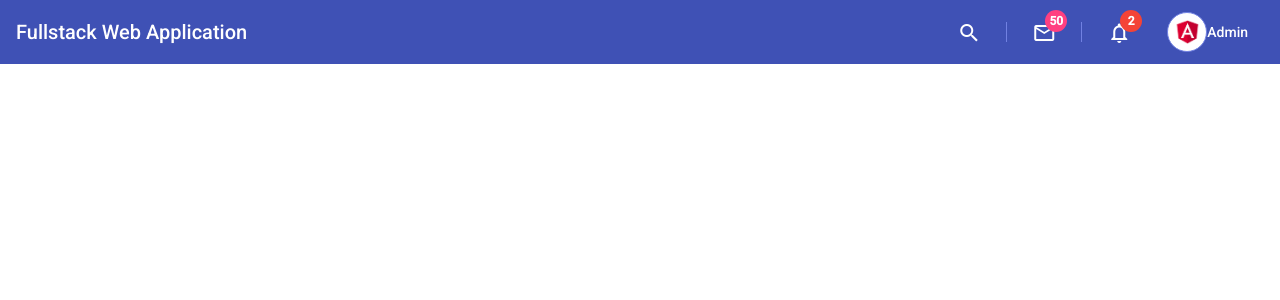
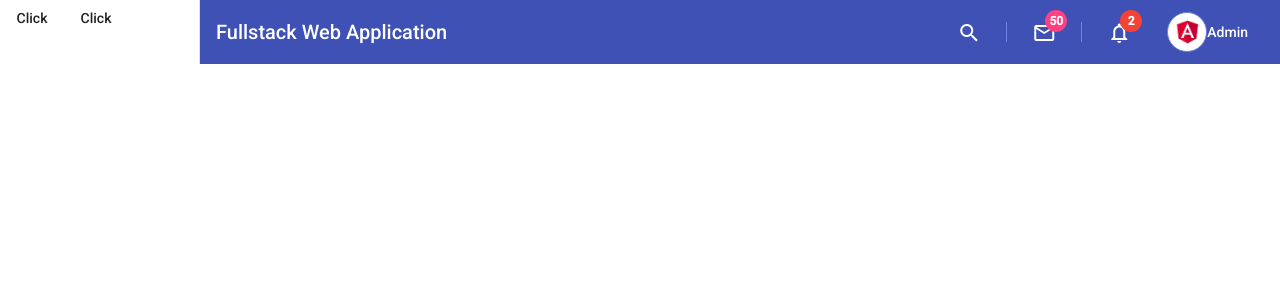
Before and after one commit to iiimomoniii/Intro-fullstack-frontend, an Angular app: page / in a window 1280 px wide. Shown: the top 300 px of the page. Built offline with nearby package versions, Linux system fonts and the light colour scheme.

Commit message:
add navbar left hand side of web
ref click button for open and close navbar

```diff
--- a/src/app/app-material/app-material.module.ts
+++ b/src/app/app-material/app-material.module.ts
@@ -4,13 +4,16 @@ import { MatIconModule } from '@angular/material/icon';
 import { MatButtonModule } from '@angular/material/button';
 import { MatBadgeModule } from '@angular/material/badge';
 import { MatMenuModule } from '@angular/material/menu';
+import { MatSidenavModule } from '@angular/material/sidenav'
+
 
 const materialModules = [
   MatToolbarModule,
   MatIconModule,
   MatButtonModule,
   MatBadgeModule,
-  MatMenuModule
+  MatMenuModule,
+  MatSidenavModule
 ];
 
 @NgModule({
--- a/src/app/app.component.html
+++ b/src/app/app.component.html
@@ -1 +1,9 @@
-<app-header></app-header>
+<mat-sidenav-container class="example-container">
+  <mat-sidenav mode="side" opened="true">
+      <button mat-button>Click</button>
+      <button mat-button>Click</button>
+  </mat-sidenav>
+  <mat-sidenav-content>
+    <app-header></app-header>
+  </mat-sidenav-content>
+</mat-sidenav-container>
--- a/src/app/app.component.scss
+++ b/src/app/app.component.scss
@@ -0,0 +1,3 @@
+mat-sidenav {
+    width: 200px;
+}
```
